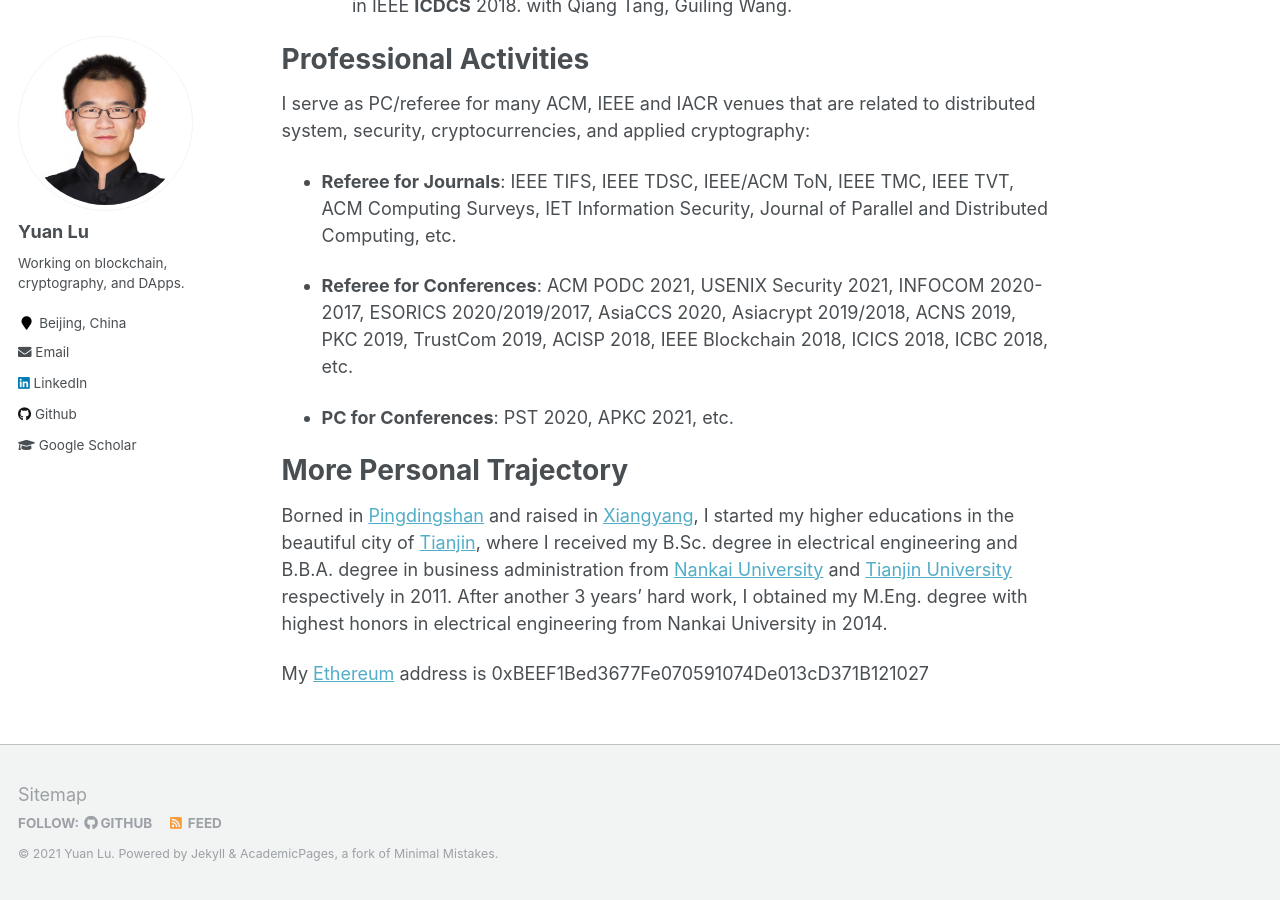
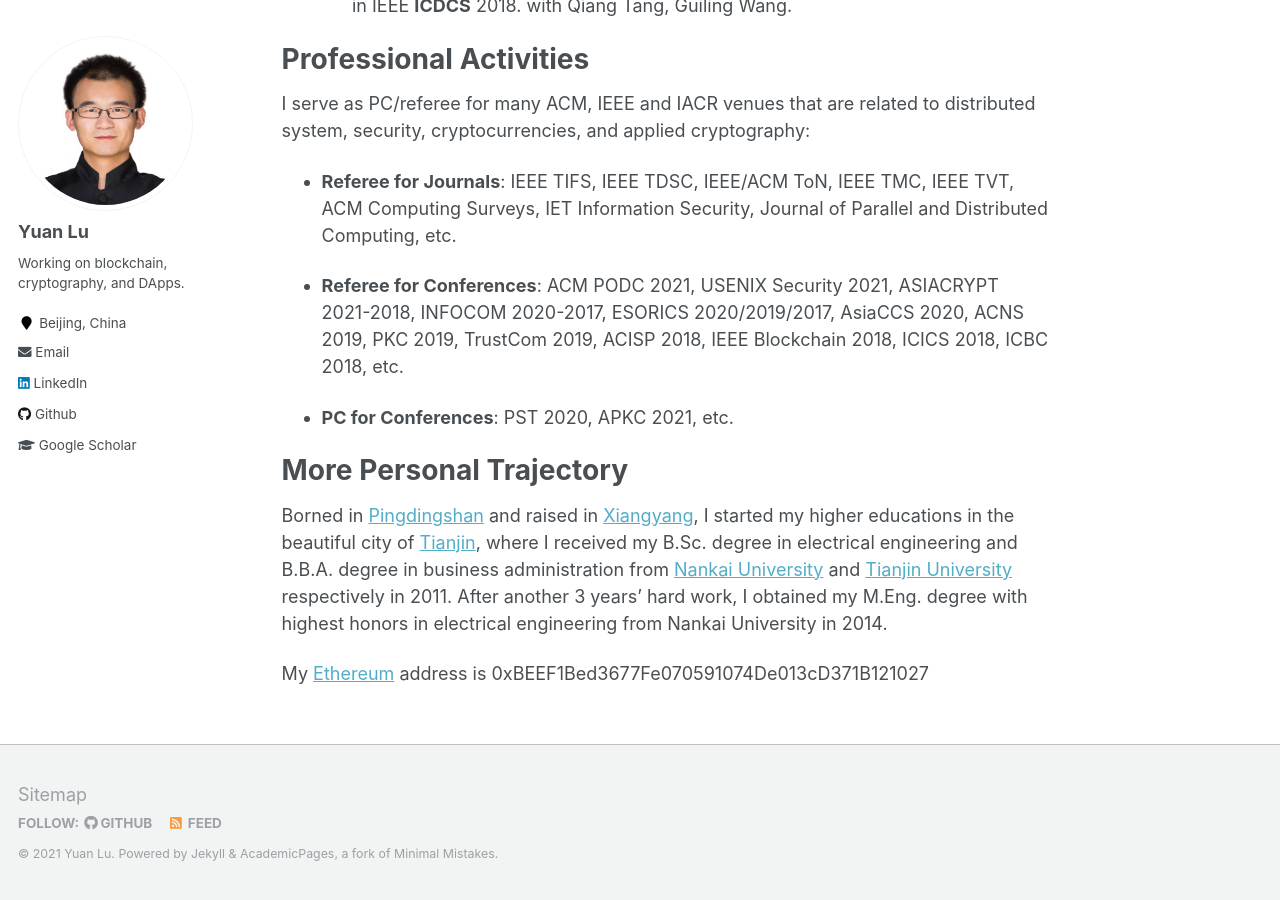
Before and after one commit to yylluu/yylluu.github.io, a Jekyll site: the page built from _pages/about.md, in a window 1280 px wide and 900 px high, scrolled down 1228 px. Built offline with Jekyll 4.4.1, drawn with Linux system fonts in a browser that asks for light colours.

Commit message:
Update about.md

```diff
--- a/_pages/about.md
+++ b/_pages/about.md
@@ -52,7 +52,7 @@
 
 - **Referee for Journals**: IEEE TIFS, IEEE TDSC, IEEE/ACM ToN, IEEE TMC, IEEE TVT, ACM Computing Surveys, IET Information Security, Journal of Parallel and Distributed Computing, etc.
 
-- **Referee for Conferences**: ACM PODC 2021, USENIX Security 2021, INFOCOM 2020-2017, ESORICS 2020/2019/2017, AsiaCCS 2020, Asiacrypt 2019/2018, ACNS 2019, PKC 2019, TrustCom 2019, ACISP 2018, IEEE Blockchain 2018, ICICS 2018, ICBC 2018, etc.
+- **Referee for Conferences**: ACM PODC 2021, USENIX Security 2021, ASIACRYPT 2021-2018, INFOCOM 2020-2017, ESORICS 2020/2019/2017, AsiaCCS 2020, ACNS 2019, PKC 2019, TrustCom 2019, ACISP 2018, IEEE Blockchain 2018, ICICS 2018, ICBC 2018, etc.
 
 - **PC for Conferences**: PST 2020, APKC 2021, etc.
 
```
